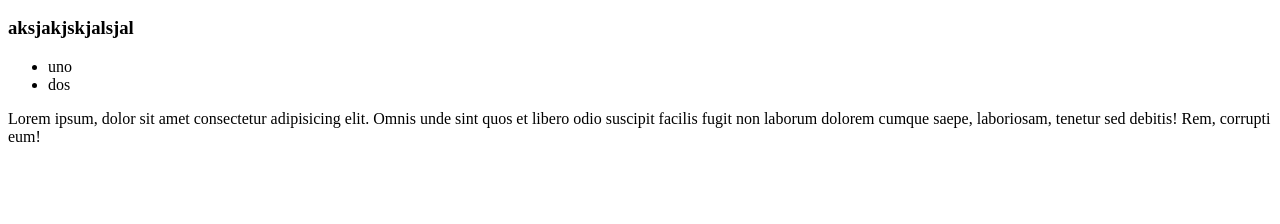
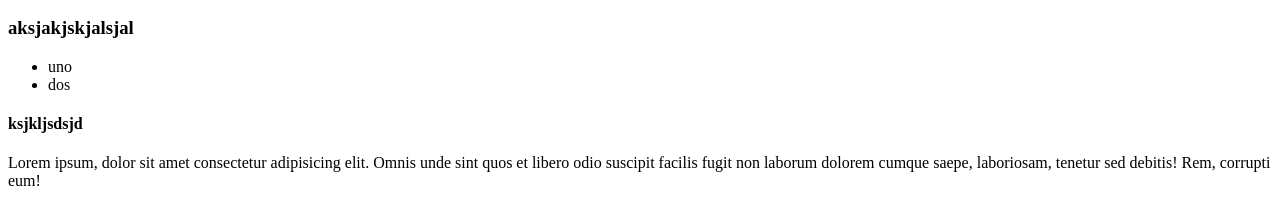
Before and after one commit to ignacioNieto95/Prueba2Github, a plain HTML site: page index.html in a window 1280 px wide. Shown: the part 110-334 px from the top of the page. Drawn offline with Linux system fonts and the light colour scheme.

Commit message:
agregoUnh4

```diff
--- a/index.html
+++ b/index.html
@@ -16,6 +16,9 @@
             <li>dos</li>
         </ul>
     </div>
+    <div>
+        <h4>ksjkljsdsjd</h4>
+    </div>
     <p>Lorem ipsum, dolor sit amet consectetur adipisicing elit. Omnis unde sint quos et libero odio suscipit facilis fugit non laborum dolorem cumque saepe, laboriosam, tenetur sed debitis! Rem, corrupti eum!</p>
 </body>
 </html>
```
